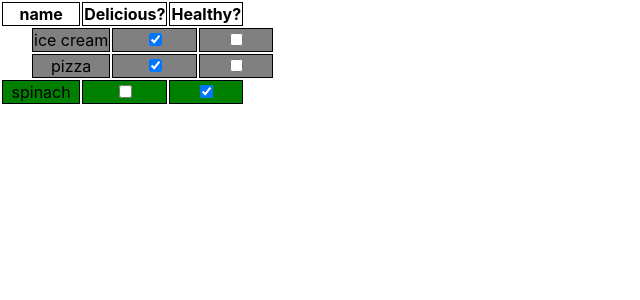
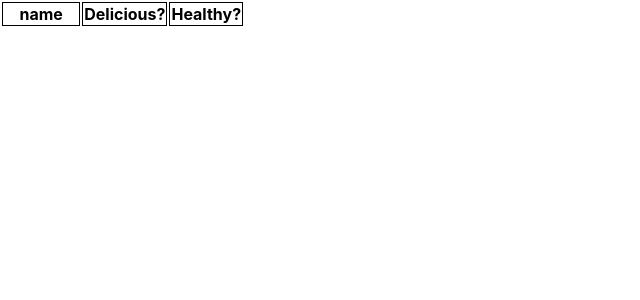
Before and after one commit to MiLandry/bookish-engine, a React (Create React App) app: page / in a window 1280 px wide. Shown: the top 300 px of the page, without its empty margins (0-640 px from the left). Built offline with nearby package versions, Linux system fonts and the light colour scheme.

Commit message:
asnothie

```diff
--- a/src/App.js
+++ b/src/App.js
@@ -1,14 +1,9 @@
-import React, { Component } from "react"
+import React, { useState } from "react"
 import logo from "./logo.svg"
 import "./App.css"
 import FoodTable from "./FoodTable/FoodTable"
 
-class App extends Component {
-  constructor() {
-    super()
-    this.state = {
-      isLoaded: false,
-      food: {
+const initialFood = {
   e5d9d9f5: {
     label: "ice cream",
     isDelicious: true,
@@ -24,39 +19,23 @@ class App extends Component {
     isDelicious: false,
     isHealthy: true,
   },
-      },
-    }
-    this.onChange = this.onChange.bind(this)
 }
 
-  componentDidMount() {
-    window.setTimeout(() => {
-      let state = this.state
-      this.setState({ ...state, isLoaded: true })
-    }, 800)
+function App() {
+  const [food, setFood] = useState(initialFood)
+  const [isLoaded, setIsLoaded] = useState(false)
+
+  const onChange = event => {
+    const { id, checked, name } = event.target
+    food[id][name] = checked
+    setFood(food)
   }
-
-  onChange(event) {
-    const { id, checked, name } = event.target
-    let { food } = this.state
-    food[id][name] = checked
-
-    this.setState({ ...this.state, food })
-  }
-  i
-  render() {
-    const { isLoaded } = this.state
 
   return (
     <div className={"App"}>
-        <FoodTable
-          data={this.state.food}
-          onChange={this.onChange}
-          isLoaded={isLoaded}
-        />
+      <FoodTable data={food} onChange={onChange} isLoaded={isLoaded} />
     </div>
   )
 }
-}
 
 export default App
```
Also changed, not shown: 1 other file (tests, documents, lock files or other folders). Lines whose indentation alone changed are shown as unchanged.
